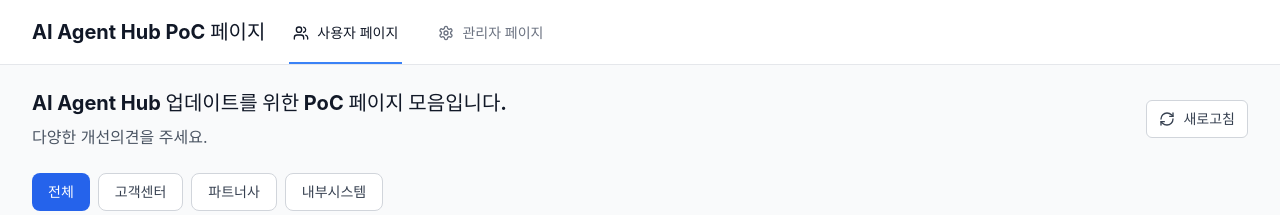
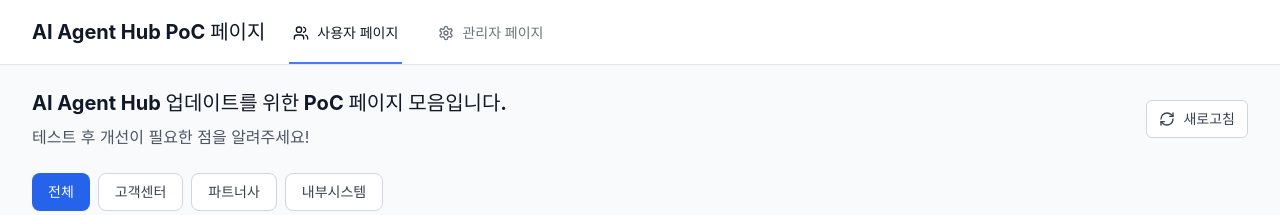
Before and after one commit to alisyos/hub2, a React (Vite) app: page / in a window 1280 px wide. Shown: the top 215 px of the page. Built offline with nearby package versions, Linux system fonts and the light colour scheme; no server answers.

Commit message:
Update description text to encourage feedback

```diff
--- a/src/components/UserPage.tsx
+++ b/src/components/UserPage.tsx
@@ -53,7 +53,7 @@ const UserPage: React.FC = () => {
         <div className="mb-6 flex justify-between items-center">
           <div>
             <h1 className="text-xl font-bold text-gray-900 mb-2">AI Agent Hub 업데이트를 위한 PoC 페이지 모음입니다.</h1>
-            <p className="text-gray-600">다양한 개선의견을 주세요.</p>
+            <p className="text-gray-600">테스트 후 개선이 필요한 점을 알려주세요!</p>
           </div>
           <button
             onClick={handleRefresh}
```
